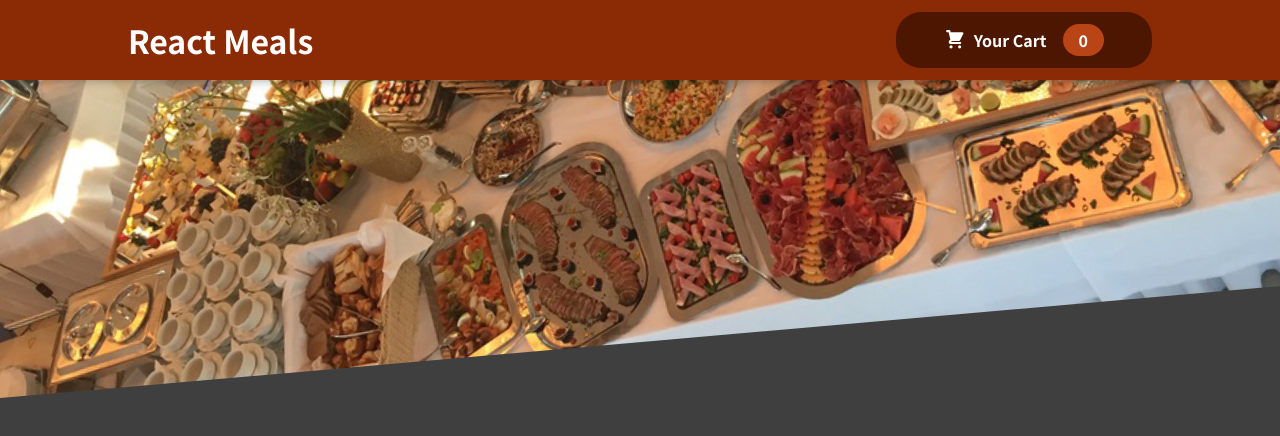
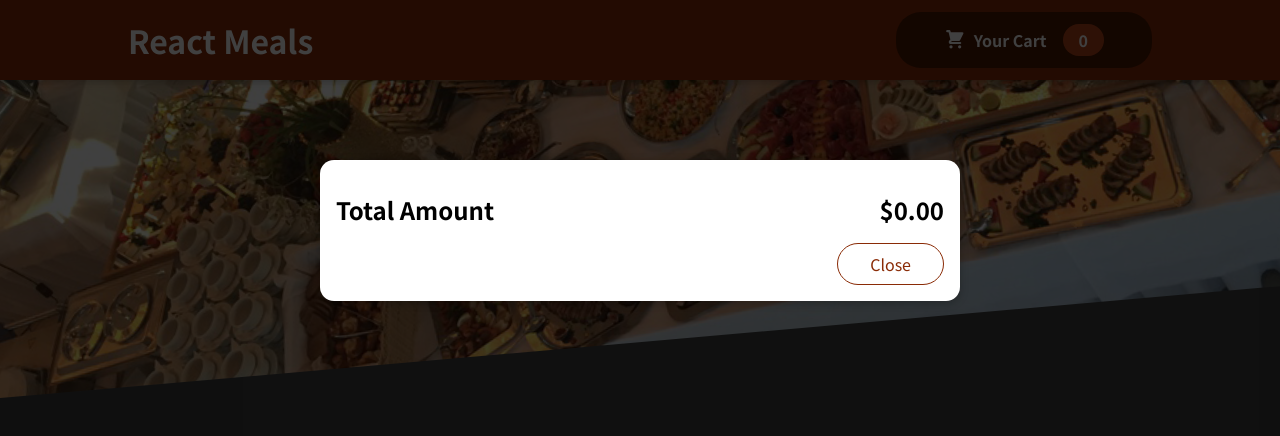
Before and after one commit to kimchantr/food-order-app, a React (Create React App) app: page / in a window 1280 px wide. Shown: the top 436 px of the page. Built offline with nearby package versions, Linux system fonts and the light colour scheme.

Commit message:
Add CartItem and CartList component

```diff
--- a/src/App.tsx
+++ b/src/App.tsx
@@ -1,8 +1,9 @@
+import { CartList } from 'components/cart'
 import { Header } from 'components/layout'
 import React, { useState } from 'react'
 
 function App() {
-  const [cartIsShown, setCartIsShown] = useState(false)
+  const [cartIsShown, setCartIsShown] = useState(true)
 
   const showCartHandler = () => {
     setCartIsShown(true)
@@ -14,6 +15,8 @@ function App() {
 
   return (
     <>
+      {cartIsShown && <CartList onClose={hideCartHandler} />}
+
       <Header onShowCart={showCartHandler} />
     </>
   )
--- /dev/null
+++ b/src/components/cart/CartItem/CartItem.module.css
@@ -0,0 +1,65 @@
+.cart-item {
+  display: flex;
+  justify-content: space-between;
+  align-items: center;
+  border-bottom: 2px solid #8a2b06;
+  padding: 1rem 0;
+  margin: 1rem 0;
+}
+
+.cart-item h2 {
+  margin: 0 0 0.5rem 0;
+  color: #363636;
+}
+
+.summary {
+  width: 10rem;
+  display: flex;
+  justify-content: space-between;
+  align-items: center;
+}
+
+.price {
+  font-weight: bold;
+  color: #8a2b06;
+}
+
+.amount {
+  font-weight: bold;
+  border: 1px solid #ccc;
+  padding: 0.25rem 0.75rem;
+  border-radius: 6px;
+  color: #363636;
+}
+
+.actions {
+  display: flex;
+  flex-direction: column;
+}
+
+@media (min-width: 768px) {
+  .actions {
+    flex-direction: row;
+  }
+}
+
+.cart-item button {
+  font: inherit;
+  font-weight: bold;
+  font-size: 1.25rem;
+  color: #8a2b06;
+  border: 1px solid #8a2b06;
+  width: 3rem;
+  text-align: center;
+  border-radius: 6px;
+  background-color: transparent;
+  cursor: pointer;
+  margin-left: 1rem;
+  margin: 0.25rem;
+}
+
+.cart-item button:hover,
+.cart-item button:active {
+  background-color: #8a2b06;
+  color: white;
+}
--- /dev/null
+++ b/src/components/cart/CartItem/index.tsx
@@ -0,0 +1,30 @@
+import styles from './CartItem.module.css'
+
+export interface CartItemProps {
+  name: string
+  amount: number
+  price: number
+
+  onAdd: () => void
+  onRemove: () => void
+}
+
+export function CartItem({ amount, name, onAdd, onRemove, price }: CartItemProps) {
+  return (
+    <li className={styles['cart-item']}>
+      <div>
+        <h2>{name}</h2>
+
+        <div className={styles.summary}>
+          <span className={styles.price}>{price}</span>
+          <span className={styles.amount}>x {amount}</span>
+        </div>
+      </div>
+
+      <div className={styles.actions}>
+        <button onClick={onRemove}>−</button>
+        <button onClick={onAdd}>+</button>
+      </div>
+    </li>
+  )
+}
--- /dev/null
+++ b/src/components/cart/CartList/CartList.module.css
@@ -0,0 +1,46 @@
+.cart-items {
+  list-style: none;
+  margin: 0;
+  padding: 0;
+  max-height: 20rem;
+  overflow: auto;
+}
+
+.total {
+  display: flex;
+  justify-content: space-between;
+  align-items: center;
+  font-weight: bold;
+  font-size: 1.5rem;
+  margin: 1rem 0;
+}
+
+.actions {
+  text-align: right;
+}
+
+.actions button {
+  font: inherit;
+  cursor: pointer;
+  background-color: transparent;
+  border: 1px solid #8a2b06;
+  padding: 0.5rem 2rem;
+  border-radius: 25px;
+  margin-left: 1rem;
+}
+
+.actions button:hover,
+.actions button:active {
+  background-color: #5a1a01;
+  border-color: #5a1a01;
+  color: white;
+}
+
+.actions .button--alt {
+  color: #8a2b06;
+}
+
+.actions .button {
+  background-color: #8a2b06;
+  color: white;
+}
--- /dev/null
+++ b/src/components/cart/CartList/index.tsx
@@ -0,0 +1,58 @@
+import { Modal } from 'components/common'
+import { CartItem as CartItemModel } from 'models'
+import { useContext } from 'react'
+import CartContext from 'store/CartContext'
+import { CartItem } from '..'
+import styles from './CartList.module.css'
+
+export interface CartListProps {
+  onClose: () => void
+}
+
+export function CartList({ onClose }: CartListProps) {
+  const { totalAmount, items, removeItem, addItem } = useContext(CartContext)
+
+  const totalAmountNum = `$${totalAmount.toFixed(2)}`
+
+  const handleCartItemRemove = (id: string) => {
+    removeItem(id)
+  }
+
+  const handleCartItemAdd = (item: CartItemModel) => {
+    addItem({ ...item, amount: 1 })
+  }
+
+  const cartItems = (
+    <ul className={styles['cart-items']}>
+      {items.map((item) => (
+        <CartItem
+          key={item.id}
+          name={item.name}
+          amount={item.amount}
+          price={item.price}
+          onRemove={() => handleCartItemRemove(item.id)}
+          onAdd={() => handleCartItemAdd(item)}
+        />
+      ))}
+    </ul>
+  )
+
+  return (
+    <Modal onClose={onClose}>
+      {cartItems}
+
+      <div className={styles.total}>
+        <span>Total Amount</span>
+        <span>{totalAmountNum}</span>
+      </div>
+
+      <div className={styles.actions}>
+        <button className={styles['button--alt']} onClick={onClose}>
+          Close
+        </button>
+
+        {items.length > 0 && <button className={styles.button}>Order</button>}
+      </div>
+    </Modal>
+  )
+}
--- a/src/components/cart/index.ts
+++ b/src/components/cart/index.ts
@@ -1,2 +1,4 @@
 export * from './CartButton'
 export * from './CartIcon'
+export * from './CartItem'
+export * from './CartList'
```
